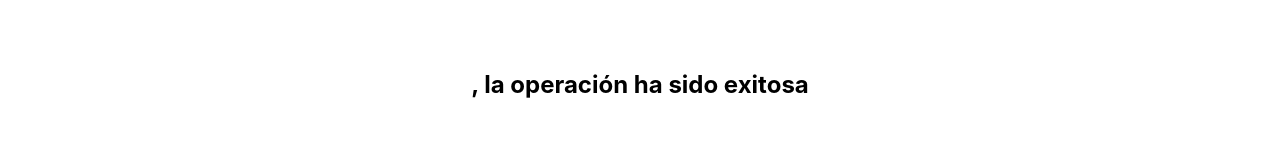
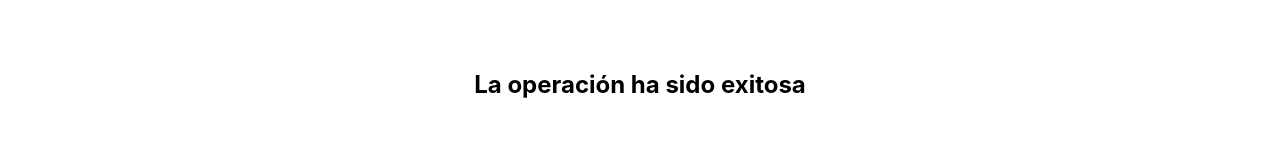
Before and after one commit to ALCavagnaro/e-commerceCavagnaro, a React (Create React App) app: page /payment in a window 1280 px wide. Both pictures are taken after typing "Sample", "name@example.com", "5" into the empty fields and a click on the button "Finalizar compra". Shown: the part 209-369 px from the top of the page. Built offline with nearby package versions, Linux system fonts and the light colour scheme; no server answers.

Commit message:
Ajustes en el cartel de compra

```diff
--- a/src/Components/Payment/Payment.jsx
+++ b/src/Components/Payment/Payment.jsx
@@ -112,7 +112,7 @@ const Payment = () => {
               {
 
                 finalMessage?  <div className ='card'>
-                    <strong><h2>{buyerName[buyerName.length-1]}, la operación ha sido exitosa</h2></strong>
+                    <strong><h2>La operación ha sido exitosa</h2></strong>
                     <h2>¡Muchas gracias por tu compra!</h2>
                 </div> : <></>
 
```
